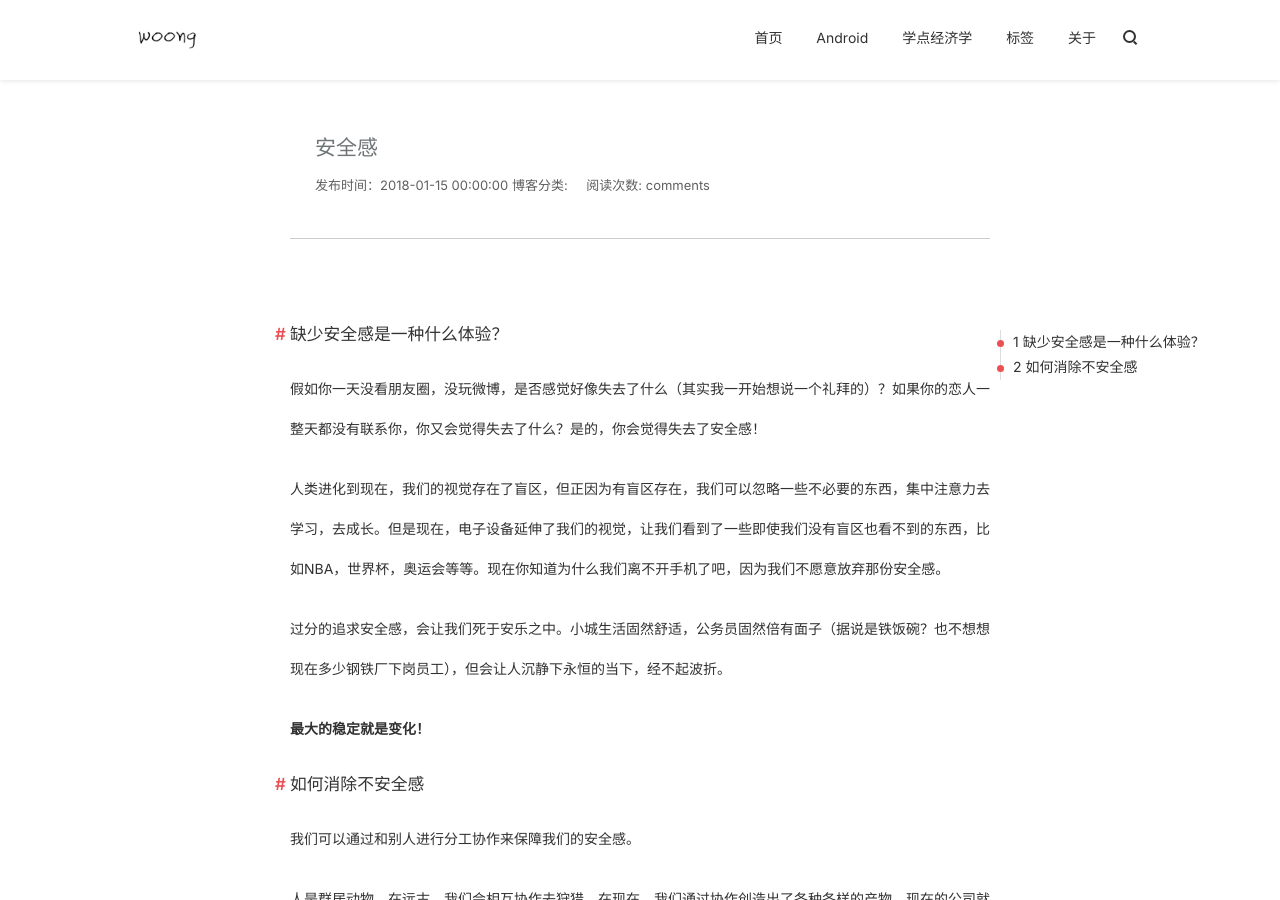
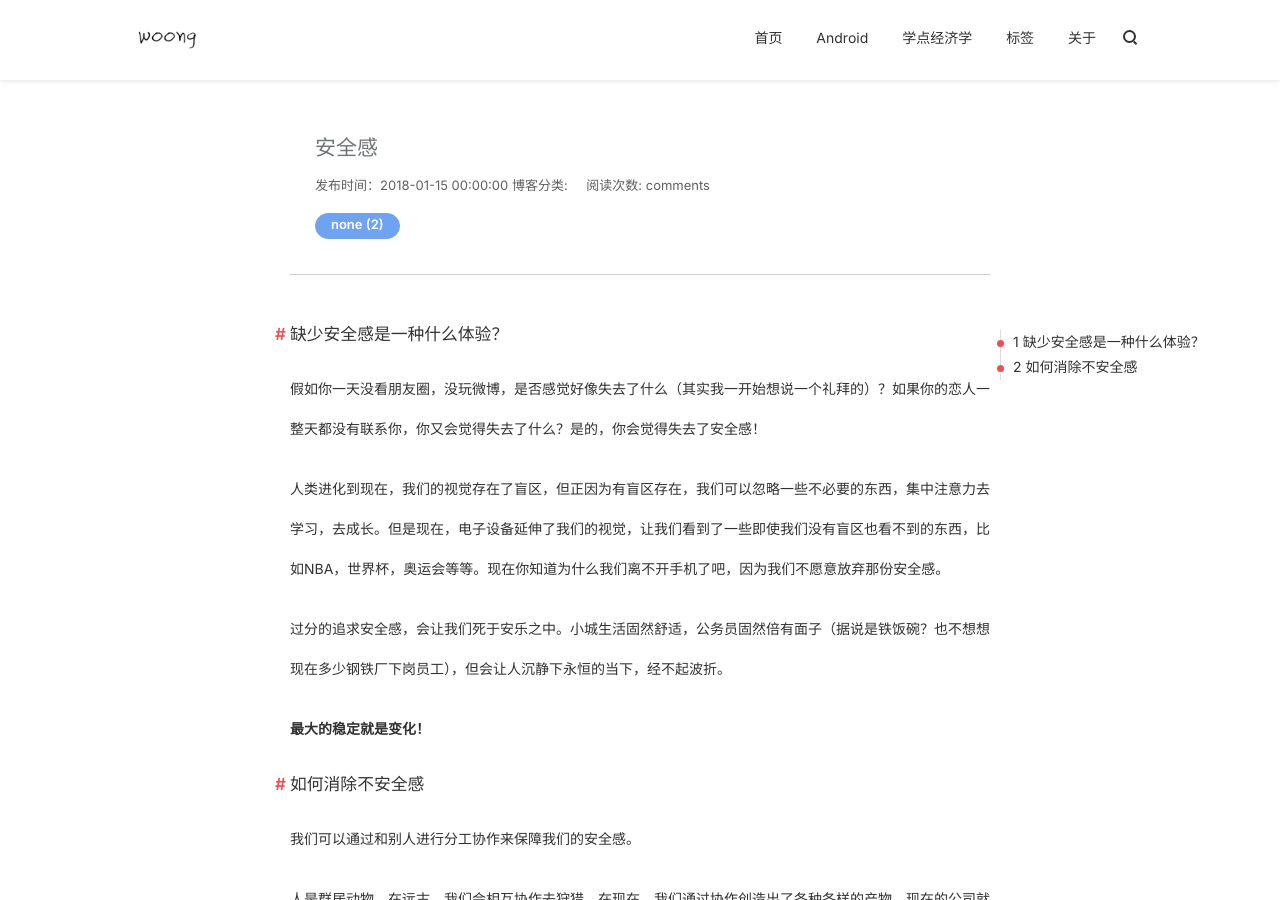
Before and after one commit to j1406493495/j1406493495.github.io, a Jekyll site: the page built from _posts/else/2018-01-15-关于安全感.md, in a window 1280 px wide and 900 px high. Built offline with Jekyll 4.4.1, drawn with Linux system fonts in a browser that asks for light colours; nearby versions of some CDN libraries; comment, search, counter and statistics services are not loaded.

Commit message:
[Bug XXXX] update tags Cause: None Solution: None Fixed Version: None Branch: None

```diff
--- a/_posts/else/2018-01-15-关于安全感.md
+++ b/_posts/else/2018-01-15-关于安全感.md
@@ -6,7 +6,7 @@ background-image: https://cdn.pixabay.com/photo/2017/06/23/08/57/board-2433984_1
 date:  2018-01-15
 category:
 tags:
-- null
+- none
 ---
 
 
```
Also changed, not shown: _posts/else/2018-01-15-我们是如何衰老的.md (+1 -1 lines).
